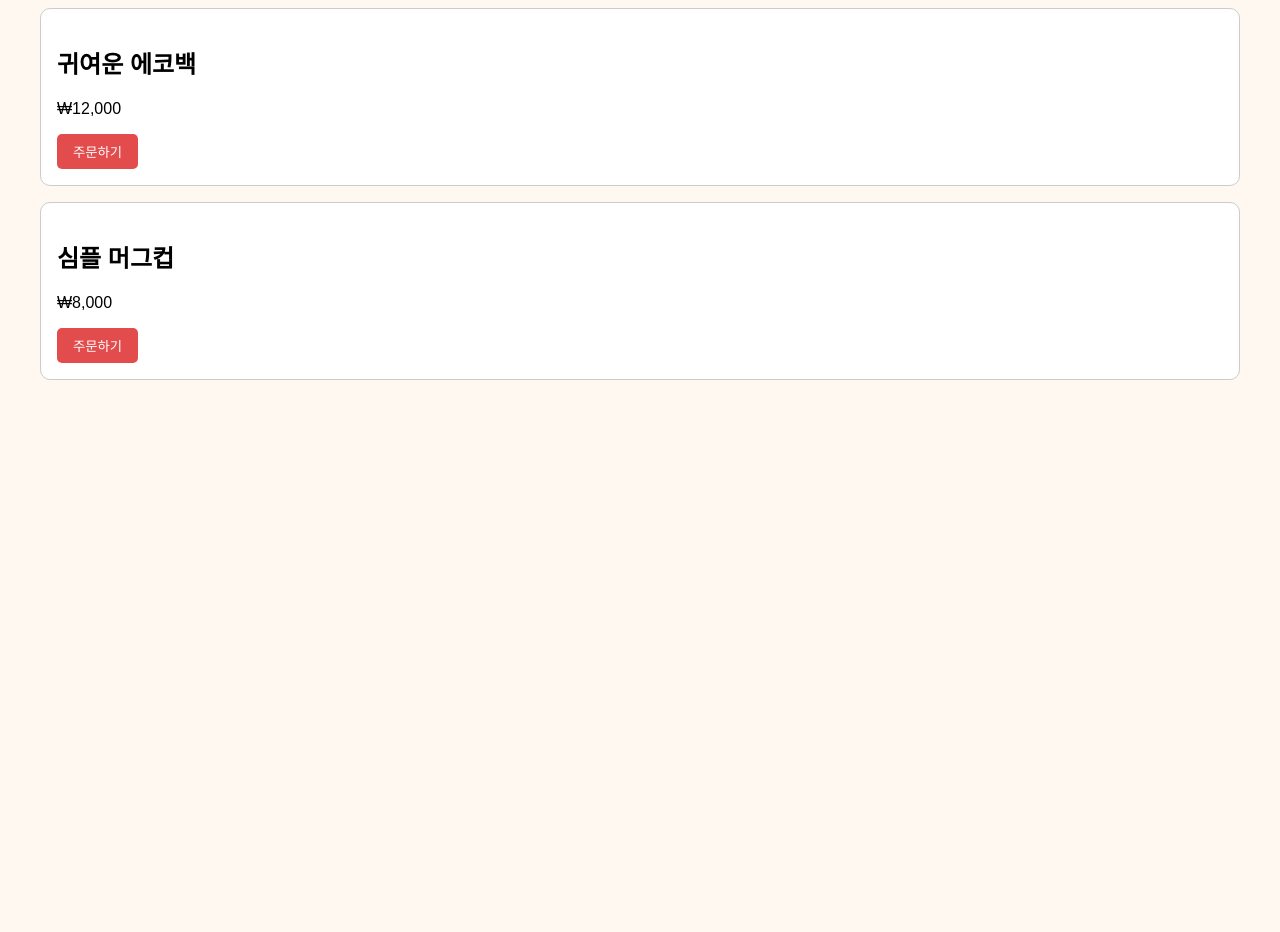
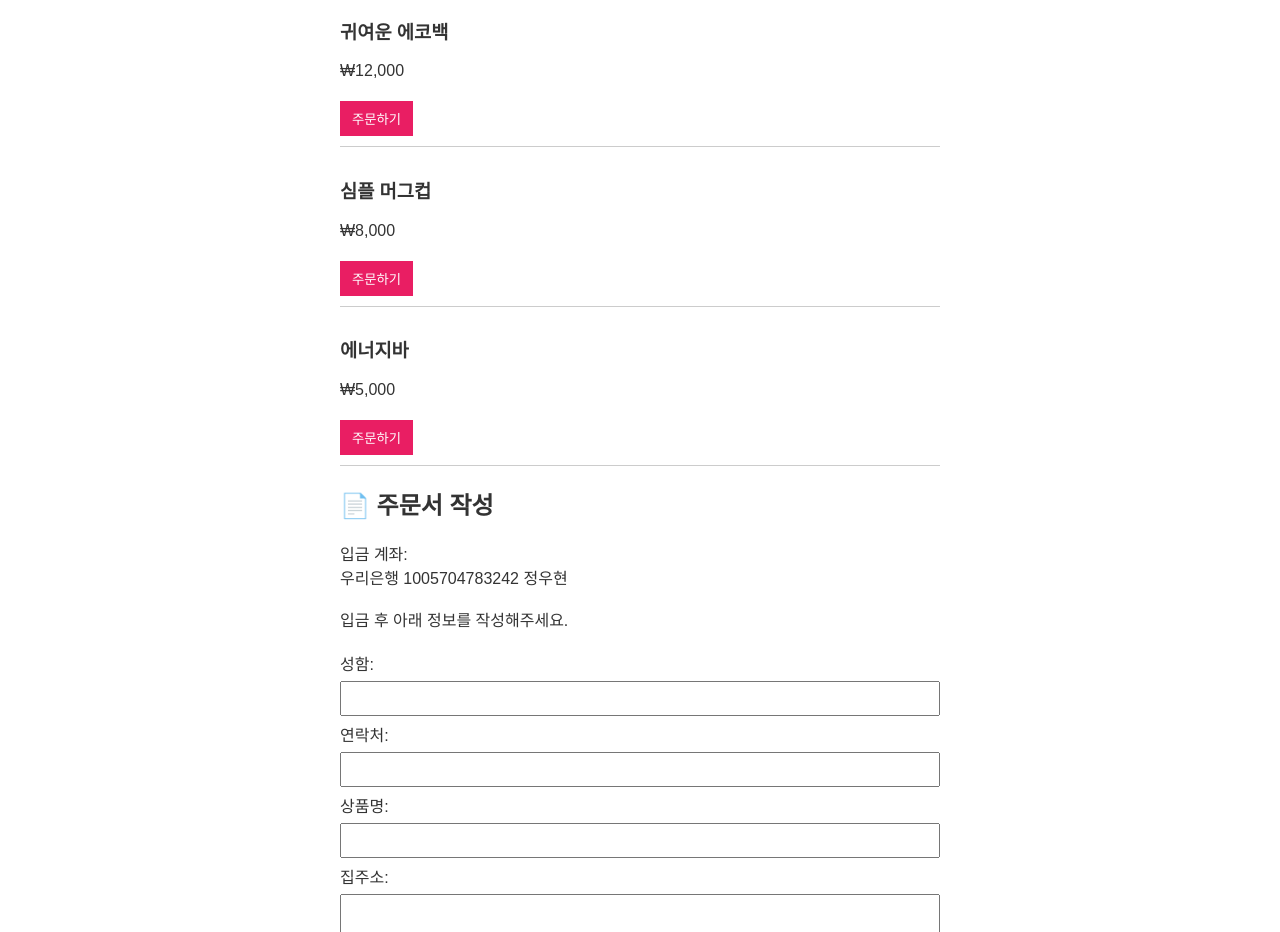
Before and after one commit to jungwoojin2009/jwhstoree, a plain HTML site: page index.html in a window 1280 px wide. Shown: the part 121-1053 px from the top of the page. Before the commit the page ends 800 px from the top, so only its background shows below. Drawn offline with Linux system fonts and the light colour scheme.

Commit message:
index.html

```diff
--- a/index.html
+++ b/index.html
@@ -1,52 +1,124 @@
-
 <!DOCTYPE html>
 <html lang="ko">
 <head>
-    <meta charset="UTF-8">
+  <meta charset="UTF-8" />
+  <meta name="viewport" content="width=device-width, initial-scale=1.0"/>
   <title>정우현사랑해요 상점</title>
   <style>
-        body { font-family: sans-serif; padding: 2rem; background: #fff8f0; }
-        h1 { color: #e34c4c; }
-        .product { border: 1px solid #ccc; padding: 1rem; margin-bottom: 1rem; background: #fff; border-radius: 10px; }
-        button { background: #e34c4c; color: white; border: none; padding: 0.5rem 1rem; border-radius: 5px; cursor: pointer; }
-        #orderForm { display: none; margin-top: 2rem; padding: 1rem; background: #f9f9f9; border-radius: 10px; }
-        input, textarea { display: block; margin-top: 0.5rem; margin-bottom: 1rem; width: 100%; padding: 0.5rem; }
+    body {
+      font-family: 'Arial', sans-serif;
+      background: #fff;
+      color: #333;
+      max-width: 600px;
+      margin: 0 auto;
+      padding: 20px;
+    }
+    h1 {
+      color: #e91e63;
+    }
+    .product {
+      border-bottom: 1px solid #ccc;
+      padding: 10px 0;
+    }
+    button {
+      background: #e91e63;
+      color: white;
+      border: none;
+      padding: 8px 12px;
+      margin-top: 5px;
+      cursor: pointer;
+    }
+    form {
+      margin-top: 20px;
+    }
+    input, textarea {
+      width: 100%;
+      padding: 8px;
+      margin: 6px 0;
+      box-sizing: border-box;
+    }
   </style>
 </head>
 <body>
   <h1>정우현사랑해요 상점 🛍️</h1>
 
   <div class="product">
-        <h2>귀여운 에코백</h2>
+    <h3>귀여운 에코백</h3>
     <p>₩12,000</p>
-        <button onclick="showOrderForm('귀여운 에코백')">주문하기</button>
+    <button onclick="fillProduct('귀여운 에코백')">주문하기</button>
   </div>
 
   <div class="product">
-        <h2>심플 머그컵</h2>
+    <h3>심플 머그컵</h3>
     <p>₩8,000</p>
-        <button onclick="showOrderForm('심플 머그컵')">주문하기</button>
+    <button onclick="fillProduct('심플 머그컵')">주문하기</button>
   </div>
 
-    <div id="orderForm">
-        <h2>📦 주문서 작성</h2>
-        <p><strong>입금 계좌:</strong><br>우리은행 1005704783242 정우현</p>
-        <p>입금 후 아래 정보를 작성해주세요.</p>
-        <form>
-            <label>성함<input type="text" name="name" required></label>
-            <label>연락처<input type="text" name="phone" required></label>
-            <label>상품명<input type="text" id="productName" name="product" required></label>
-            <label>집주소<textarea name="address" required></textarea></label>
-            <button type="submit">제출</button>
-        </form>
+  <div class="product">
+    <h3>에너지바</h3>
+    <p>₩5,000</p>
+    <button onclick="fillProduct('에너지바')">주문하기</button>
   </div>
 
+  <h2>📄 주문서 작성</h2>
+  <p>
+    입금 계좌:<br/>
+    우리은행 1005704783242 정우현<br/><br/>
+    입금 후 아래 정보를 작성해주세요.
+  </p>
+
+  <form id="orderForm">
+    <label>성함:</label>
+    <input type="text" name="name" required />
+
+    <label>연락처:</label>
+    <input type="text" name="phone" required />
+
+    <label>상품명:</label>
+    <input type="text" name="product" id="productInput" required />
+
+    <label>집주소:</label>
+    <textarea name="address" required></textarea>
+
+    <button type="submit">주문서 제출</button>
+  </form>
+
   <script>
-        function showOrderForm(product) {
-            document.getElementById('orderForm').style.display = 'block';
-            document.getElementById('productName').value = product;
-            window.scrollTo(0, document.body.scrollHeight);
+    function fillProduct(name) {
+      document.getElementById('productInput').value = name;
+      window.scrollTo({ top: document.body.scrollHeight, behavior: 'smooth' });
     }
+
+    document.getElementById('orderForm').addEventListener('submit', function(e) {
+      e.preventDefault();
+      const formData = new FormData(e.target);
+      const message = `
+        새 주문이 도착했습니다!
+
+        📌 성함: ${formData.get('name')}
+        📞 연락처: ${formData.get('phone')}
+        📦 상품명: ${formData.get('product')}
+        🏡 집주소: ${formData.get('address')}
+      `;
+
+      fetch("https://formspree.io/f/xwkgbwjz", {
+        method: "POST",
+        headers: {
+          'Accept': 'application/json'
+        },
+        body: new URLSearchParams({
+          message: message,
+          _replyto: "Kyunghyekim39@gmail.com"
+        })
+      }).then(response => {
+        if (response.ok) {
+          alert("주문서가 성공적으로 전송되었습니다!");
+          e.target.reset();
+        } else {
+          alert("주문서 전송에 실패했습니다. 다시 시도해주세요.");
+        }
+      });
+    });
   </script>
 </body>
 </html>
```
Lines whose indentation alone changed are shown as unchanged.
